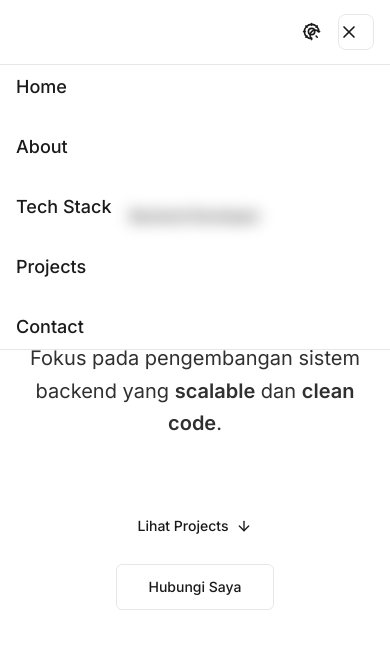
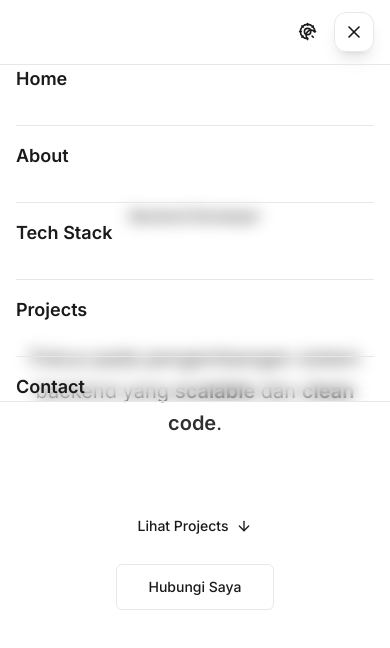
Before and after one commit to akuuzenn/myportfolio, a React (Vite) app: page / in a window 390 px wide. Both pictures are taken after a click on the button 356 px from the left and 32 px from the top of the page. Shown: the top 648 px of the page. Built offline with nearby package versions, Linux system fonts and the light colour scheme.

Commit message:
update build terbaru

```diff
--- /dev/null
+++ b/src/components/Footer.tsx
@@ -0,0 +1,94 @@
+import { motion } from 'framer-motion'
+import { Github, Instagram, Mail, Phone } from 'lucide-react'
+
+export default function Footer() {
+  return (
+    <footer className="border-t border-border/30 mt-24 bg-gradient-to-b from-background/80 to-background/20 backdrop-blur-sm">
+      <div className="container mx-auto px-4 py-12 max-w-6xl">
+        <div className="grid grid-cols-1 lg:grid-cols-3 gap-12 lg:gap-8 items-center text-center lg:text-left">
+          {/* Logo & Description */}
+          <motion.div
+            initial={{ opacity: 0, y: 20 }}
+            whileInView={{ opacity: 1, y: 0 }}
+            viewport={{ once: true }}
+            transition={{ duration: 0.6 }}
+            className="space-y-4"
+          >
+            <div className="flex items-center justify-center lg:justify-start space-x-3">
+              <div className="w-12 h-12 bg-gradient-to-br from-primary to-secondary rounded-2xl flex items-center justify-center shadow-lg">
+                <span className="text-2xl font-bold text-background">Z</span>
+              </div>
+              <h3 className="text-2xl lg:text-3xl font-bold bg-gradient-to-r from-primary to-secondary bg-clip-text text-transparent">
+                Zenn
+              </h3>
+            </div>
+            <p className="text-muted-foreground text-sm max-w-md mx-auto lg:mx-0 leading-relaxed">
+              Backend Developer specialist dalam sistem scalable dan clean architecture.
+            </p>
+          </motion.div>
+
+          {/* Quick Links */}
+          <motion.div
+            initial={{ opacity: 0, y: 20 }}
+            whileInView={{ opacity: 1, y: 0 }}
+            viewport={{ once: true }}
+            transition={{ duration: 0.6, delay: 0.1 }}
+            className="space-y-4"
+          >
+            <h4 className="text-lg font-bold text-foreground">Quick Links</h4>
+            <nav className="flex flex-col space-y-2">
+              <a href="#hero" className="text-sm hover:text-primary transition-all duration-300 hover:translate-x-2 group">
+                <span className="group-hover:pr-2 transition-all">Home</span>
+              </a>
+              <a href="#about" className="text-sm hover:text-primary transition-all duration-300 hover:translate-x-2 group">
+                <span className="group-hover:pr-2 transition-all">About</span>
+              </a>
+              <a href="#techstack" className="text-sm hover:text-primary transition-all duration-300 hover:translate-x-2 group">
+                <span className="group-hover:pr-2 transition-all">Tech Stack</span>
+              </a>
+              <a href="#projects" className="text-sm hover:text-primary transition-all duration-300 hover:translate-x-2 group">
+                <span className="group-hover:pr-2 transition-all">Projects</span>
+              </a>
+              <a href="#contact" className="text-sm hover:text-primary transition-all duration-300 hover:translate-x-2 group">
+                <span className="group-hover:pr-2 transition-all">Contact</span>
+              </a>
+            </nav>
+          </motion.div>
+
+          {/* Contact & Social */}
+          <motion.div
+            initial={{ opacity: 0, y: 20 }}
+            whileInView={{ opacity: 1, y: 0 }}
+            viewport={{ once: true }}
+            transition={{ duration: 0.6, delay: 0.2 }}
+            className="space-y-6 pt-4 lg:pt-0 lg:text-right"
+          >
+            <div>
+              <h4 className="text-lg font-bold text-foreground mb-4">Let's Connect</h4>
+              <div className="flex flex-col space-y-2 mb-6">
+                <a href="mailto:orewaazenn@gmail.com" className="flex items-center space-x-2 hover:text-primary transition-colors text-sm">
+                  <Mail className="h-4 w-4" />
+                  <span>orewaazenn@gmail.com</span>
+                </a>
+              </div>
+            </div>
+            <div className="flex justify-center lg:justify-end space-x-4">
+              <a href="https://github.com/zenn-dev" target="_blank" rel="noopener noreferrer" className="group p-3 rounded-xl border hover:border-primary hover:bg-primary/5 transition-all duration-300 hover:scale-105 hover:rotate-3 shadow-lg">
+                <Github className="h-6 w-6 group-hover:-translate-y-0.5 transition-transform" />
+              </a>
+              <a href="https://instagram.com/zenn_dev" target="_blank" rel="noopener noreferrer" className="group p-3 rounded-xl border hover:border-primary hover:bg-primary/5 transition-all duration-300 hover:scale-105 hover:rotate-3 shadow-lg">
+                <Instagram className="h-6 w-6 group-hover:-translate-y-0.5 transition-transform" />
+              </a>
+              <a href="https://wa.me/+6288242311963" target="_blank" rel="noopener noreferrer" className="group p-3 rounded-xl border hover:border-primary hover:bg-primary/5 transition-all duration-300 hover:scale-105 hover:rotate-3 shadow-lg">
+                <Phone className="h-6 w-6 group-hover:-translate-y-0.5 transition-transform" />
+              </a>
+            </div>
+            <p className="text-xs text-muted-foreground border-t border-border/50 pt-4 mt-4">
+              © 2024 Zenn. Dibuat dengan menggunakan Next.js & Tailwind CSS.
+            </p>
+          </motion.div>
+        </div>
+      </div>
+    </footer>
+  )
+}
--- a/src/components/Hero.tsx
+++ b/src/components/Hero.tsx
@@ -9,9 +9,11 @@ interface HeroProps {
 export default function Hero({ onUnlockScroll }: HeroProps) {
   const handleUnlockScroll = () => {
     onUnlockScroll()
-    // Smooth scroll to projects after unlock
-    const projectsElement = document.getElementById('projects')
-    projectsElement?.scrollIntoView({ behavior: 'smooth' })
+    // Instant scroll to projects after unlock (single click)
+    setTimeout(() => {
+      const projectsElement = document.getElementById('projects')
+      projectsElement?.scrollIntoView({ behavior: 'smooth' })
+    }, 100)
   }
 
   return (
--- a/src/components/Navbar.tsx
+++ b/src/components/Navbar.tsx
@@ -1,6 +1,7 @@
 import { useState } from 'react'
 import { Menu, X } from 'lucide-react'
 import ThemeToggle from './ui/ThemeToggle'
+import { motion, AnimatePresence } from 'framer-motion'
 
 interface NavbarProps {
   darkMode: boolean
@@ -30,7 +31,7 @@ export default function Navbar({ darkMode, setDarkMode }: NavbarProps) {
         <div className="flex items-center">
           <a
             href="#hero"
-            className="font-bold text-xl bg-gradient-to-r from-primary to-secondary bg-clip-text text-transparent"
+            className="font-bold text-xl bg-gradient-to-r from-primary to-secondary bg-clip-text text-transparent hover:scale-105 transition-transform"
             onClick={(e) => { e.preventDefault(); scrollToSection('hero') }}
           >
             Zenn
@@ -38,46 +39,74 @@ export default function Navbar({ darkMode, setDarkMode }: NavbarProps) {
         </div>
 
         <div className="hidden md:flex items-center space-x-8">
-          {navItems.map((item) => (
-            <a
+          {navItems.map((item, index) => (
+            <motion.a
               key={item.id}
               href={`#${item.id}`}
-              className="text-sm font-medium transition-colors hover:text-primary/80"
+              className="text-sm font-medium transition-all duration-300 hover:text-primary/80 hover:translate-y-[-2px] relative group"
               onClick={(e) => { e.preventDefault(); scrollToSection(item.id) }}
+              initial={{ y: -10, opacity: 0 }}
+              animate={{ y: 0, opacity: 1 }}
+              transition={{ duration: 0.3, delay: index * 0.05 }}
+              whileHover={{ scale: 1.05 }}
             >
               {item.label}
-            </a>
+              <span className="absolute -bottom-1 left-0 w-0 h-0.5 bg-primary group-hover:w-full transition-all duration-300 origin-left"></span>
+            </motion.a>
           ))}
         </div>
 
         <div className="flex items-center space-x-2">
           <ThemeToggle darkMode={darkMode} setDarkMode={setDarkMode} />
-          <button
-            className="md:hidden h-9 w-9 p-0 rounded-lg border hover:bg-muted transition-colors"
+          <motion.button
+            className="md:hidden h-10 w-10 p-0 rounded-xl border shadow-lg hover:shadow-xl hover:scale-105 active:scale-95 transition-all duration-200 bg-background hover:bg-muted"
             onClick={() => setMobileOpen(!mobileOpen)}
+            initial={{ scale: 0.95 }}
+            animate={{ scale: 1 }}
+            whileHover={{ rotate: mobileOpen ? 90 : 0 }}
+            transition={{ type: "spring", stiffness: 400, damping: 17 }}
           >
-            {mobileOpen ? <X className="h-5 w-5" /> : <Menu className="h-5 w-5" />}
-          </button>
+            <motion.div
+              animate={{ rotate: mobileOpen ? 90 : 0 }}
+              transition={{ duration: 0.2 }}
+            >
+              {mobileOpen ? <X className="h-5 w-5 mx-auto" /> : <Menu className="h-5 w-5 mx-auto" />}
+            </motion.div>
+          </motion.button>
         </div>
       </div>
 
-      {/* Mobile menu */}
+      {/* Mobile menu with slide/slide animation */}
+      <AnimatePresence>
         {mobileOpen && (
-        <div className="md:hidden bg-background border-t border-border">
-          <div className="container mx-auto px-4 py-6 flex flex-col space-y-4">
-            {navItems.map((item) => (
-              <a
+          <motion.div
+            className="md:hidden bg-background/95 backdrop-blur border-t border-border overflow-hidden"
+            initial={{ opacity: 0, height: 0, y: -20 }}
+            animate={{ opacity: 1, height: "auto", y: 0 }}
+            exit={{ opacity: 0, height: 0, y: -20 }}
+            transition={{ duration: 0.3, type: "spring" }}
+          >
+            <div className="container mx-auto px-4 py-8">
+              <div className="flex flex-col space-y-4 divide-y divide-border">
+                {navItems.map((item, index) => (
+                  <motion.a
                     key={item.id}
                     href={`#${item.id}`}
-                className="text-lg font-medium transition-colors hover:text-primary py-2"
+                    className="text-lg font-semibold py-4 first:pt-0 last:pb-0 hover:text-primary transition-colors block"
                     onClick={(e) => { e.preventDefault(); scrollToSection(item.id) }}
+                    initial={{ opacity: 0, x: -20 }}
+                    animate={{ opacity: 1, x: 0 }}
+                    exit={{ opacity: 0, x: -20 }}
+                    transition={{ duration: 0.2, delay: index * 0.05 }}
                   >
                     {item.label}
-              </a>
+                  </motion.a>
                 ))}
               </div>
             </div>
+          </motion.div>
         )}
+      </AnimatePresence>
     </nav>
   )
 }
--- a/src/data/projects.ts
+++ b/src/data/projects.ts
@@ -1,6 +1,7 @@
 export interface Project {
   title: string
   description: string
+  image: string
   techStack: string[]
   features: string[]
   github?: string
@@ -10,6 +11,7 @@ export const projects: Project[] = [
   {
     title: "Sistem Manajemen Masjid",
     description: "Sistem lengkap untuk manajemen masjid yang mencakup pengelolaan keuangan, jadwal sholat, dan database jamaah.",
+    image: "https://images.unsplash.com/photo-1573550937893-518f2497ef04?w=400&h=250&fit=crop",
     techStack: ["Laravel", "Inertia.js", "React TS", "MySQL"],
     features: [
       "CRUD Jamaah & Pengelolaan Keuangan",
@@ -21,6 +23,7 @@ export const projects: Project[] = [
   {
     title: "Dashboard Admin Role Permission",
     description: "Dashboard admin enterprise-level dengan sistem role-based permission yang komprehensif.",
+    image: "https://images.unsplash.com/photo-1460925895917-afdab827c52f?w=400&h=250&fit=crop",
     techStack: ["Laravel", "Inertia.js", "React TS", "MySQL"],
     features: [
       "Role & Permission Management",
@@ -32,6 +35,7 @@ export const projects: Project[] = [
   {
     title: "REST API Mobile App",
     description: "High-performance RESTful API untuk mendukung aplikasi mobile dengan fitur push notification dan real-time updates.",
+    image: "https://images.unsplash.com/photo-1558494949-efed86f07fd4?w=400&h=250&fit=crop",
     techStack: ["Laravel", "MySQL", "Redis", "Pusher"],
     features: [
       "Rate Limiting & API Throttling",
```
Also changed, not shown: src/App.tsx (+8 -0 lines), src/components/Projects.tsx (+24 -12 lines), 4 other files (tests, documents, lock files or other folders). Lines whose indentation alone changed are shown as unchanged.
